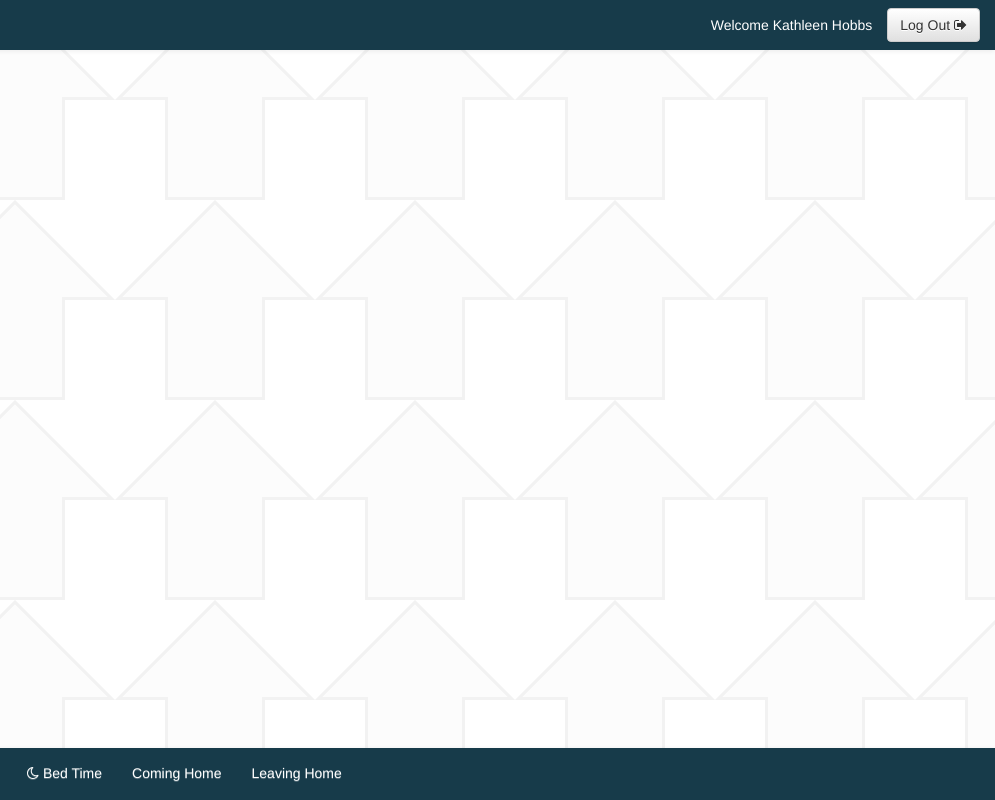
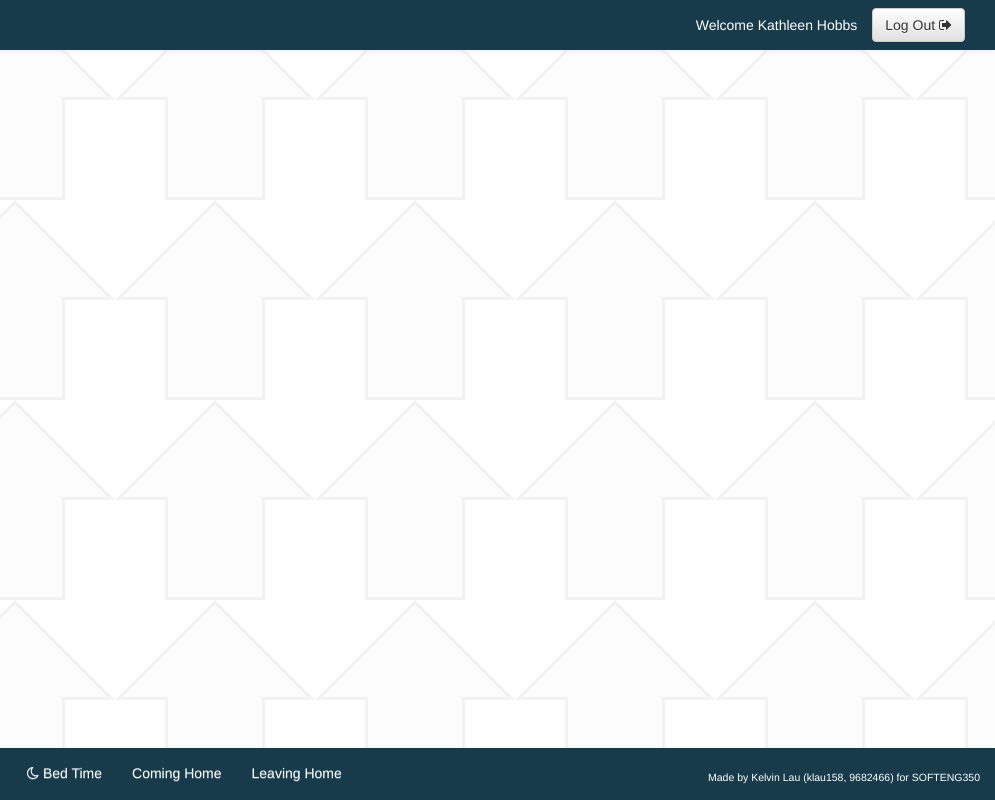
Before and after one commit to klevinlaughs/XYZ-SmartHome, a plain HTML site: page index.html in a window 1280 px wide. Shown: the full height of the page, 285-1280 px from the left. Drawn offline with Linux system fonts and the light colour scheme.

Commit message:
no fixed top nav, author text

```diff
--- a/css/style.css
+++ b/css/style.css
@@ -26,7 +26,6 @@ html {
 body {
   /*background: #F5FBF1;*/
   background-repeat: repeat;
-  padding-top: 50px;
   padding-bottom: 50px;
   height: inherit;
 }
@@ -241,6 +240,10 @@ body {
   color: white;
 }
 
+.author-text {
+  padding-right: 15px;
+}
+
 .appliance-header {
   text-align: center;
 }
--- a/index.html
+++ b/index.html
@@ -21,7 +21,7 @@
 
 <body background="img/bg-arrow.png">
 
-  <nav class="navbar navbar-default navbar-fixed-top top-nav">
+  <nav class="navbar navbar-default top-nav">
     <!-- <nav class="navbar navbar-default navbar-fixed-top"> -->
     <div class="container-fluid style-nav">
 
@@ -110,7 +110,7 @@
       <div id="floor-plan" class="tab-pane fade col-xs-12 container-fluid max-size">
         <div class="col-sm-2 floors-pane max-size">
           <ul class="nav nav-pills nav-stacked floor-pill floors-pane">
-            <li><a href="#floor-0" data-toggle="tab">Ground Floor</a></li>
+            <li class="active"><a href="#floor-0" data-toggle="tab">Ground Floor</a></li>
             <li><a href="#floor-1" data-toggle="tab">Floor 1</a></li>
           </ul>
         </div>
@@ -379,6 +379,10 @@
           <li><a href="#">Coming Home</a></li>
           <li><a href="#">Leaving Home</a></li>
         </ul>
+
+        <p class="navbar-text navbar-right author-text">
+          <sub>Made by Kelvin Lau (klau158, 9682466) for SOFTENG350</sub>
+        </p>
       </div>
 
     </div>
```
